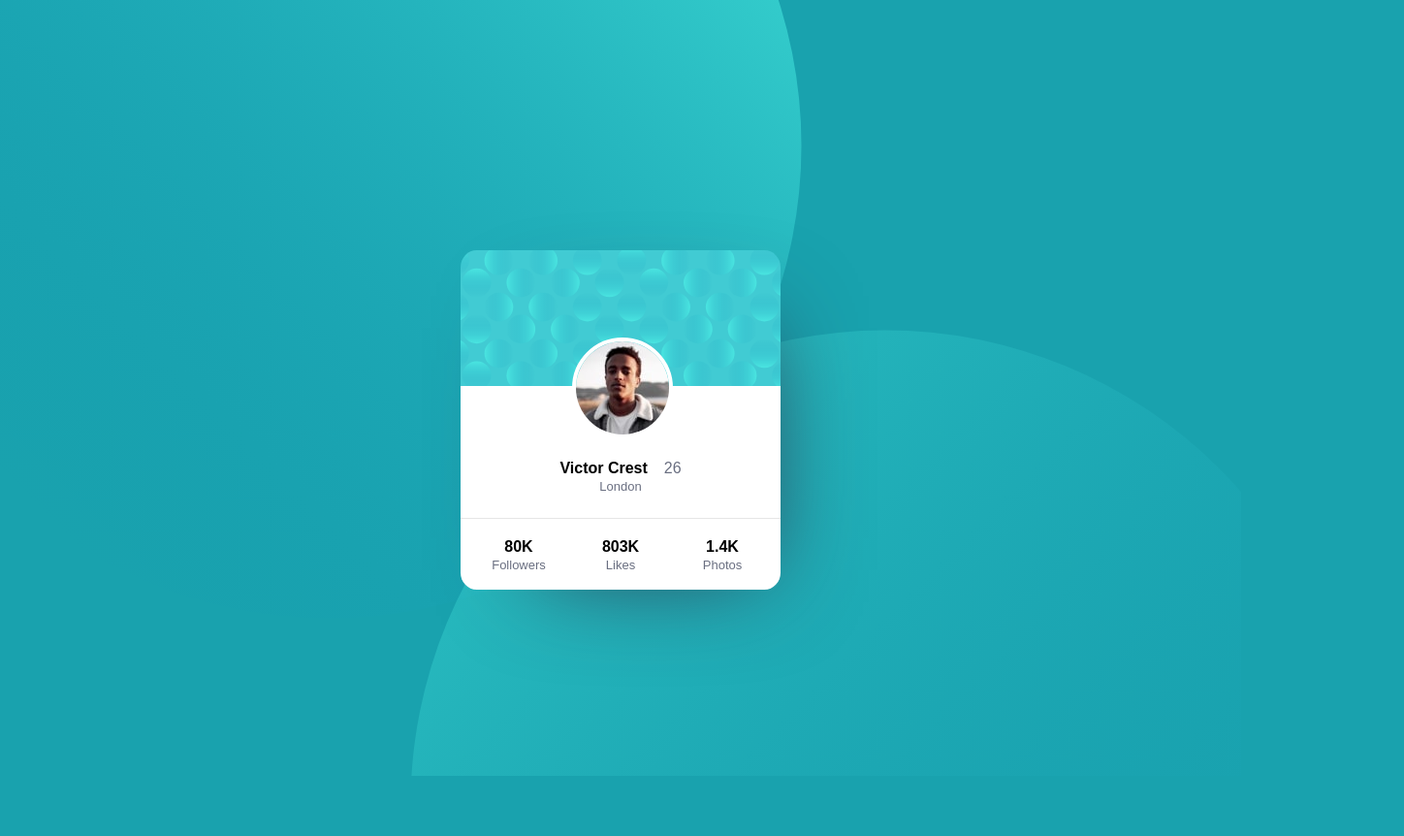
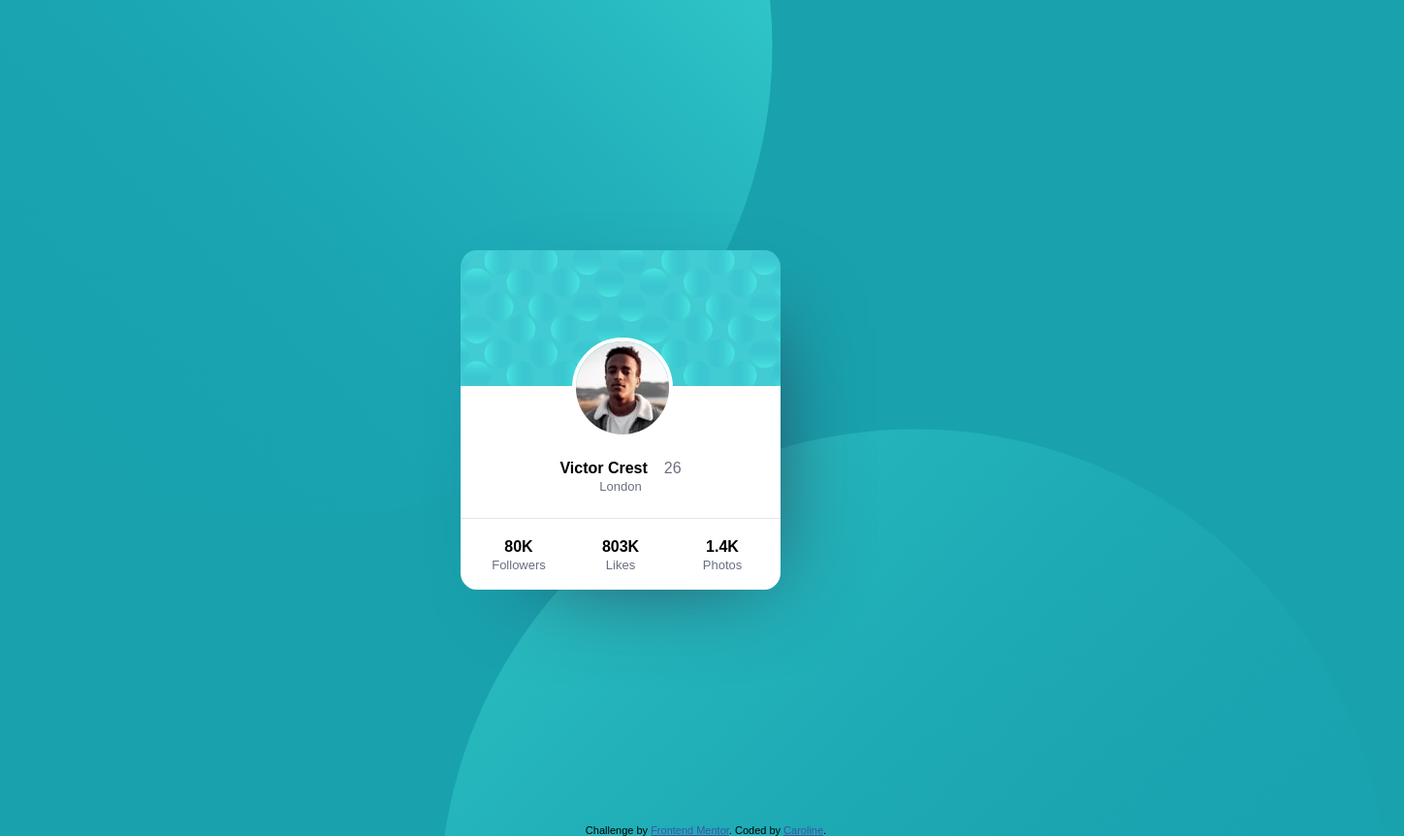
Before and after one commit to carolinekopp/Challenge_ProfileCard, a plain HTML site: page index.html in a window 1280 px wide. Shown: the whole page at 97% size, 1448 px wide, since content can reach past the window. Before the commit the page ends 800 px from the top, so only its background shows below. Drawn offline with Linux system fonts and the light colour scheme.

Commit message:
finished

```diff
--- a/app/css/global.scss
+++ b/app/css/global.scss
@@ -4,7 +4,7 @@
 body {
     background-image: url("/images/bg-pattern-bottom.svg"), url("/images/bg-pattern-top.svg");
     background-repeat: no-repeat;
-    background-position: 140% -75%, -50% 75%;
+    background-position: 150% -95%, -60% 95%;
     background-color: $darkcyan;
     overflow: hidden;
 }
@@ -65,3 +65,11 @@ body {
         font-family: "Kumbh", sans-serif;
     }
 }
+
+.attribution{
+    font-family: "Kumbh", sans-serif;
+    position: absolute;
+    width: 1440px;
+    top: 850px;
+    text-align: center;
+}
```
Also changed, not shown: app/css/global.css, 1 other file.
